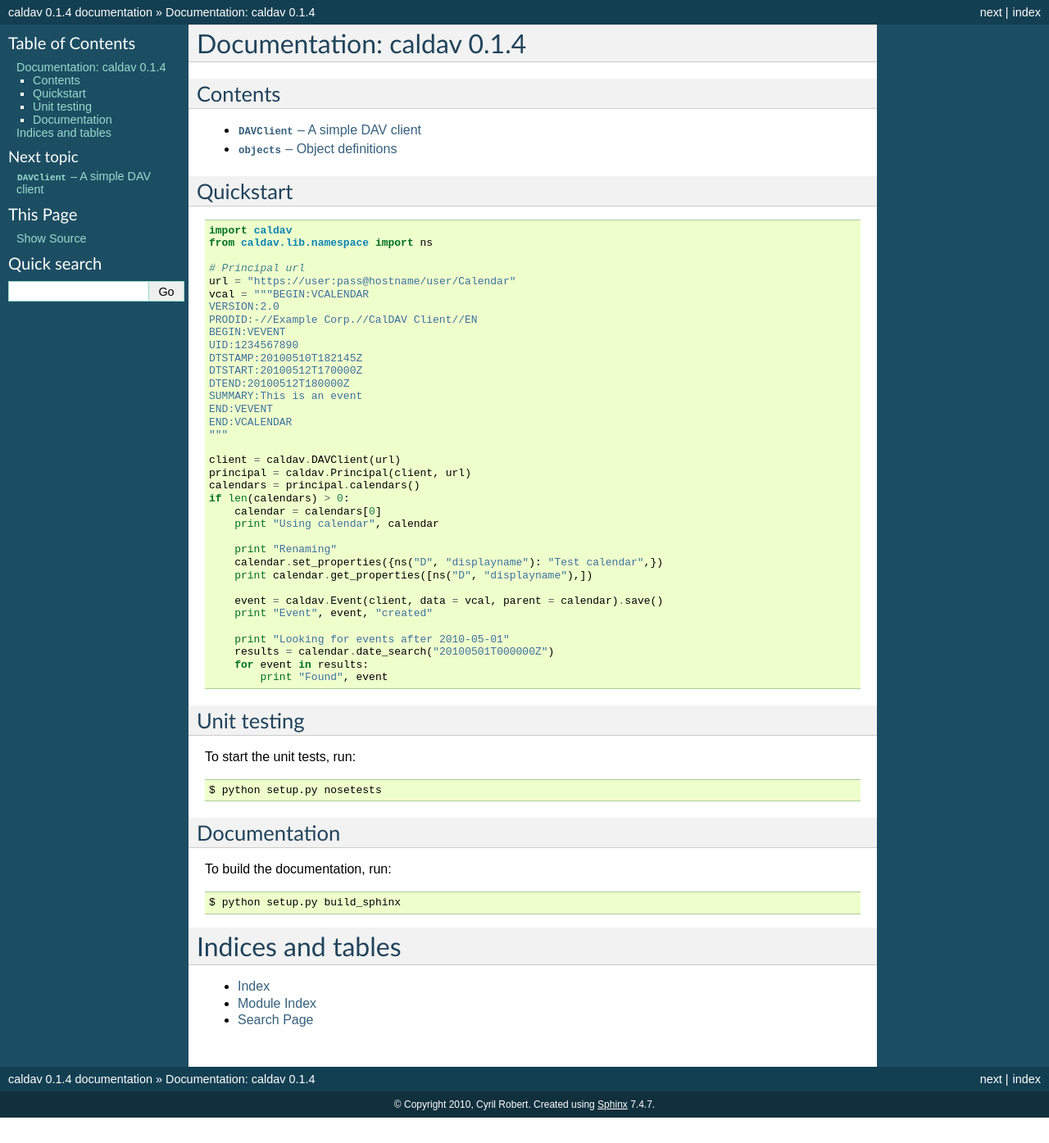
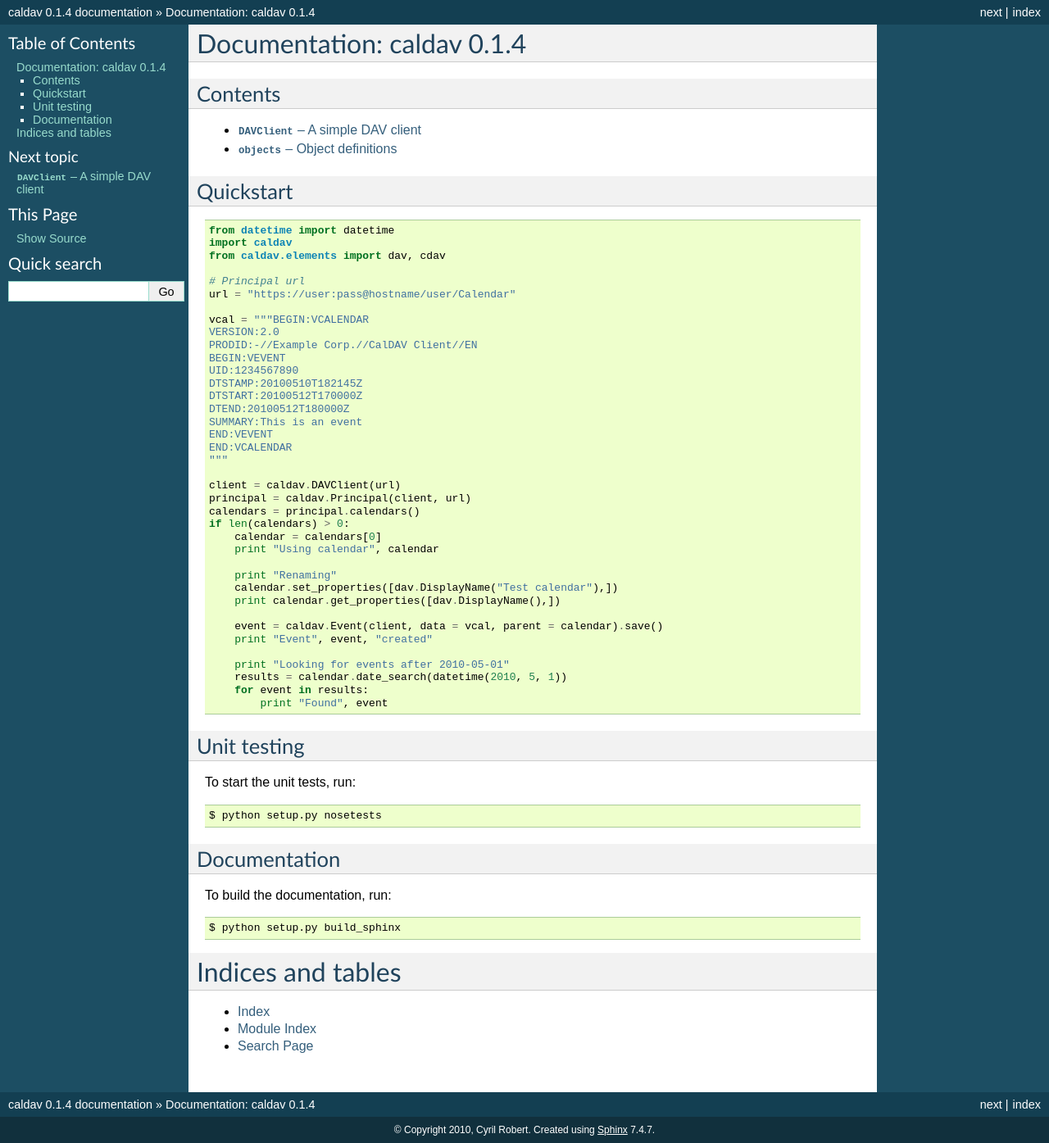
Before and after one commit to python-caldav/caldav, a Sphinx documentation site: the page built from docs/source/index.rst, in a window 1280 px wide. Shown: the whole page at 82% size. Built offline with Sphinx 7.4.7, drawn with Linux system fonts in a browser that asks for light colours; before the commit the page ends 1364 px from its top, so only the background shows below that.

Commit message:
Updated deprecated documentation

```diff
--- a/docs/source/index.rst
+++ b/docs/source/index.rst
@@ -21,11 +21,13 @@ Quickstart
 
 .. code-block:: python
 
+  from datetime import datetime
   import caldav
-  from caldav.lib.namespace import ns
+  from caldav.elements import dav, cdav
 
   # Principal url
   url = "https://user:pass@hostname/user/Calendar"
+
   vcal = """BEGIN:VCALENDAR
   VERSION:2.0
   PRODID:-//Example Corp.//CalDAV Client//EN
@@ -47,14 +49,14 @@ Quickstart
       print "Using calendar", calendar
 
       print "Renaming"
-      calendar.set_properties({ns("D", "displayname"): "Test calendar",})
-      print calendar.get_properties([ns("D", "displayname"),])
+      calendar.set_properties([dav.DisplayName("Test calendar"),])
+      print calendar.get_properties([dav.DisplayName(),])
 
       event = caldav.Event(client, data = vcal, parent = calendar).save()
       print "Event", event, "created"
 
       print "Looking for events after 2010-05-01"
-      results = calendar.date_search("20100501T000000Z")
+      results = calendar.date_search(datetime(2010, 5, 1))
       for event in results:
           print "Found", event
 
```
